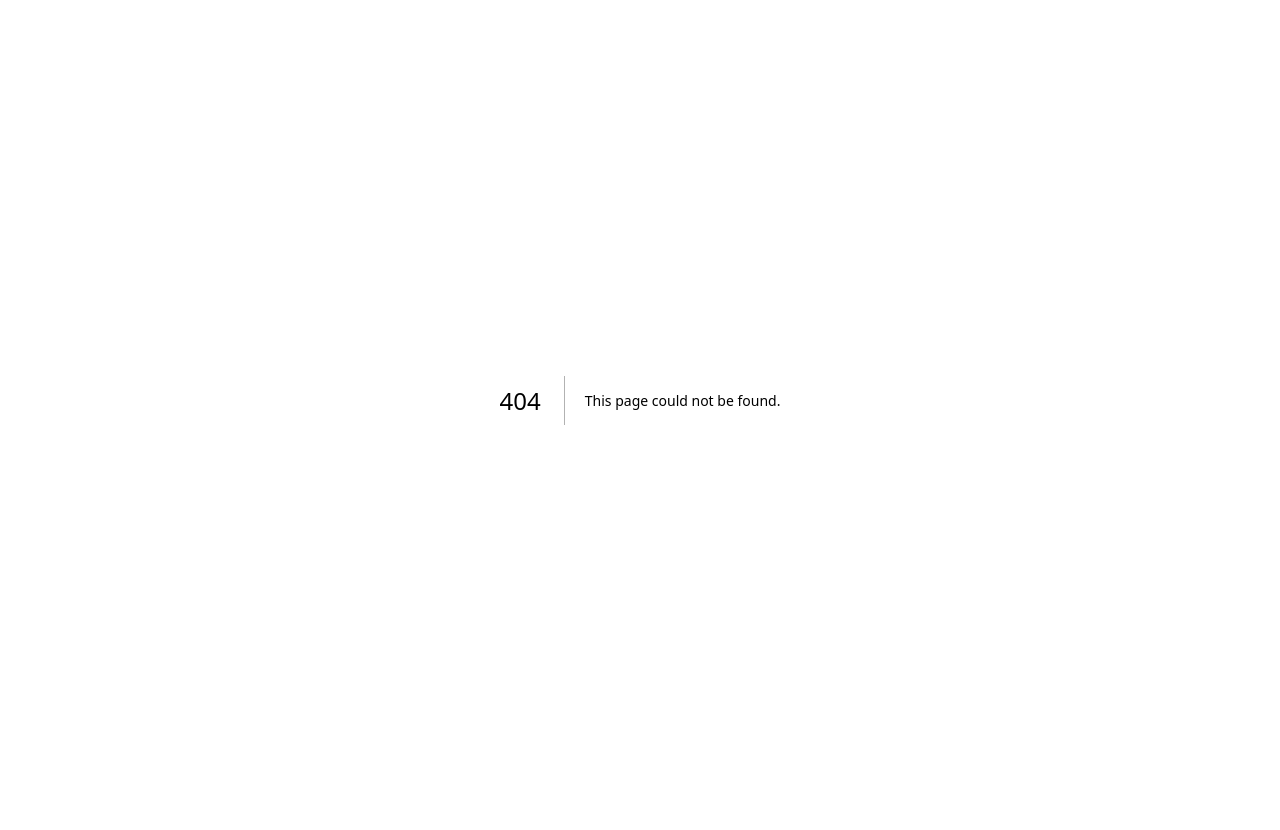
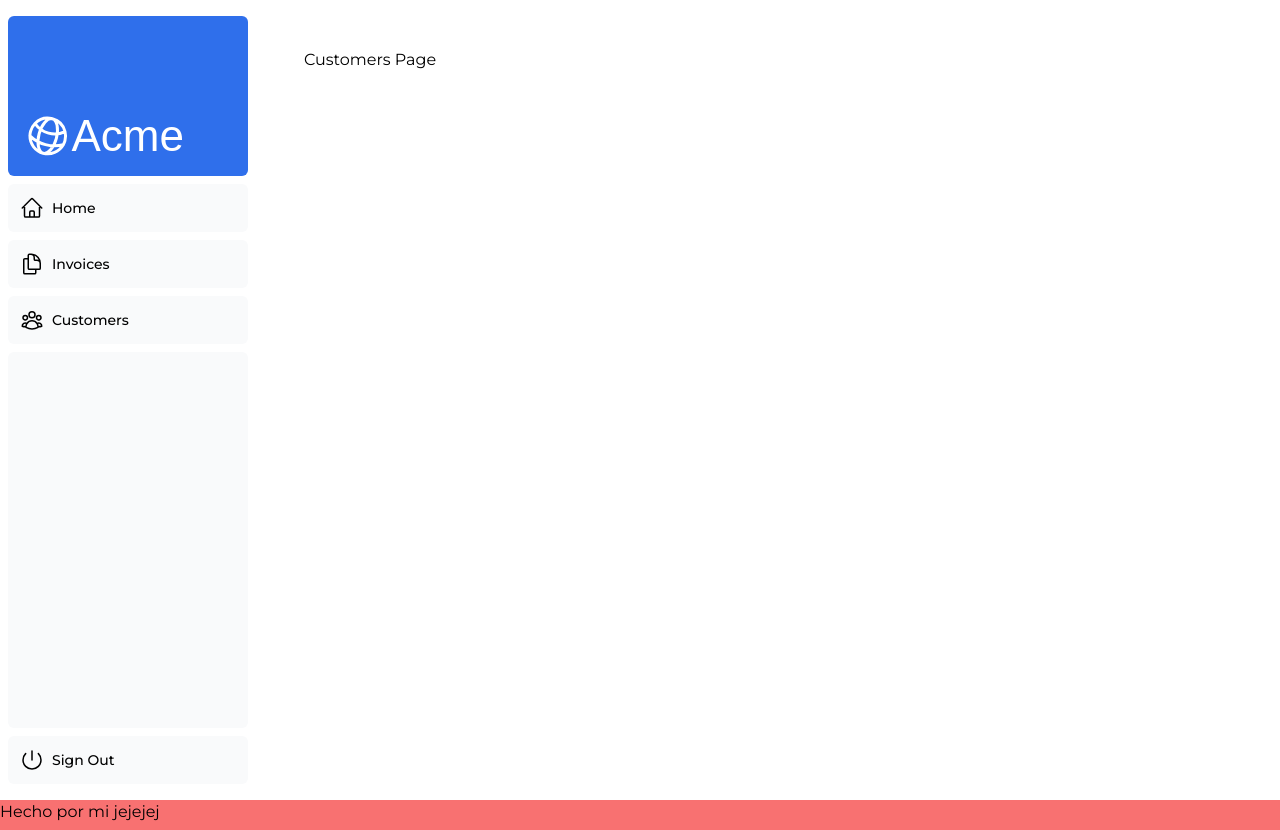
Before and after one commit to santiagonc12/dashboardNext, a Next.js app: page /dashboard/customers in a window 1280 px wide. Before the commit this address had no page. Before the commit the page ends 800 px from the top, so only its background shows below. Built offline with nearby package versions, Linux system fonts and the light colour scheme; a web font is replaced by a local one.

Commit message:
NEW::Dashboard:Nueva estructura de archivos para el enrutamiento de la pagina

```diff
--- /dev/null
+++ b/app/dashboard/customers/page.tsx
@@ -0,0 +1,3 @@
+export default function CustomersPage (){
+    return <p>Customers Page</p>
+}
--- /dev/null
+++ b/app/dashboard/invoices/page.tsx
@@ -0,0 +1,3 @@
+export default function InvoicesPage (){
+    return <p>Invoices Page</p>
+}
--- /dev/null
+++ b/app/dashboard/layout.tsx
@@ -0,0 +1,12 @@
+import SideNav from '@/app/ui/dashboard/sidenav';
+
+export default function Layout({ children }: { children: React.ReactNode }) {
+  return (
+    <div className="flex h-screen flex-col md:flex-row md:overflow-hidden">
+      <div className="w-full flex-none md:w-64">
+        <SideNav />
+      </div>
+      <div className="flex-grow p-6 md:overflow-y-auto md:p-12">{children}</div>
+    </div>
+  );
+}
--- /dev/null
+++ b/app/dashboard/page.tsx
@@ -0,0 +1,3 @@
+export default function DashboardPage() {
+    return <p>Dashboard page</p>
+}
--- a/app/layout.tsx
+++ b/app/layout.tsx
@@ -1,5 +1,5 @@
-import '@/app/ui/global.css';
-import { montserrat } from './ui/fonts';
+import "@/app/ui/global.css";
+import { montserrat } from "./ui/fonts";
 export default function RootLayout({
   children,
 }: {
@@ -7,7 +7,12 @@
 }) {
   return (
     <html lang="en">
-      <body className={`${montserrat.className} antialiased`}>{children}</body>
+      <body className={`${montserrat.className} antialiased`}>
+        {children}
+        <footer className="bg-red-400 w-full h-[30px]">
+          Hecho por mi jejejej
+        </footer>
+      </body>
     </html>
   );
 }
```
